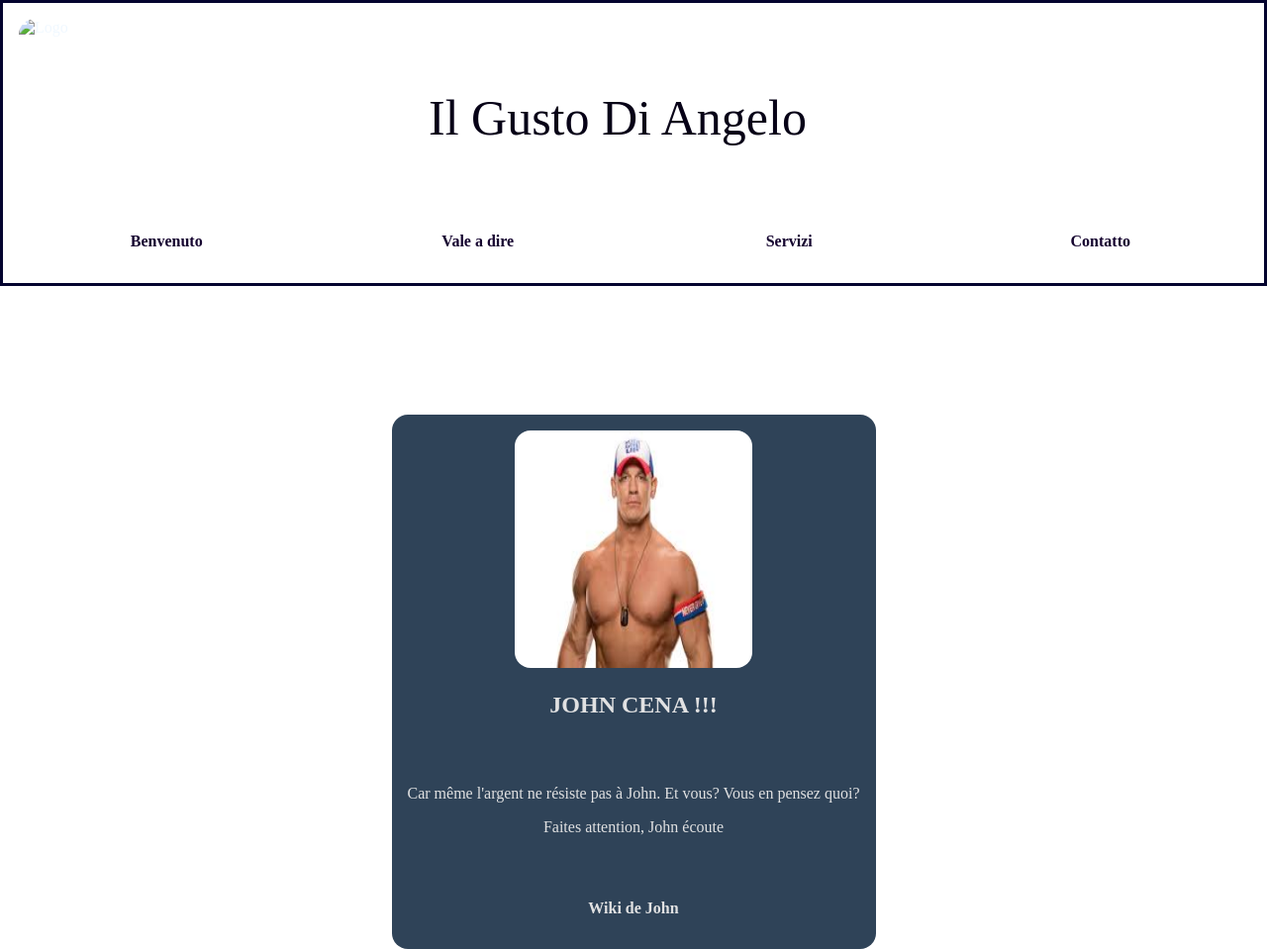
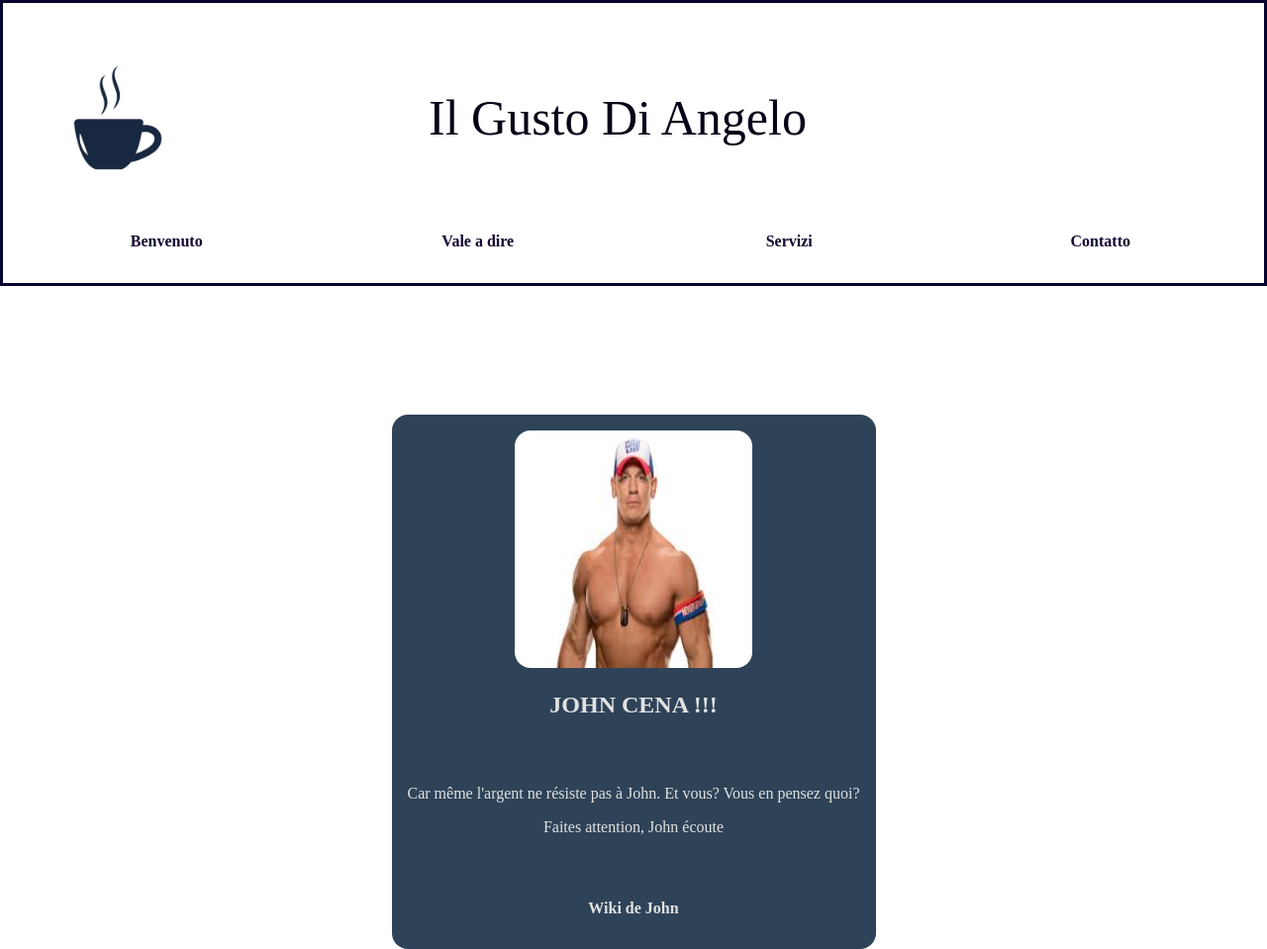
Before and after one commit to v-alex-dev/project-team, a plain HTML site: page index.html in a window 1280 px wide. Shown: the top 959 px of the page at 99% size. Drawn offline with Linux system fonts and the light colour scheme; the site is published under a folder, as on GitHub Pages, so addresses that start at the root find nothing.

Commit message:
fix cofee img

```diff
--- a/index.html
+++ b/index.html
@@ -11,7 +11,7 @@
   <body>
     <header class="header">
       <div class="logo">
-        <img src="/src/img/cafe.jpg" alt="Logo" />
+        <img src="./src/img/cafe.jpg" alt="Logo" />
         <div class="title">Il Gusto Di Angelo</div>
       </div>
 
```
